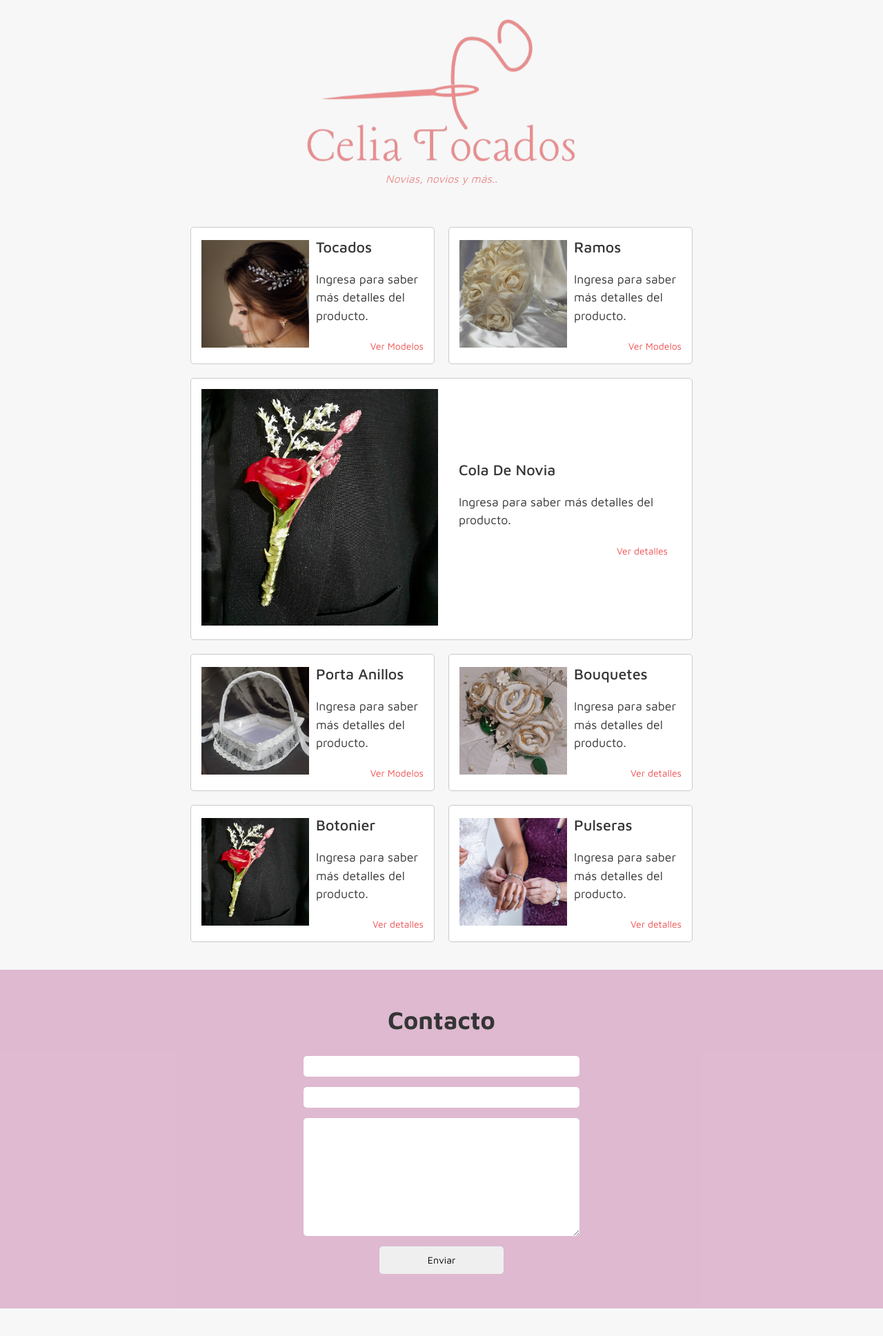
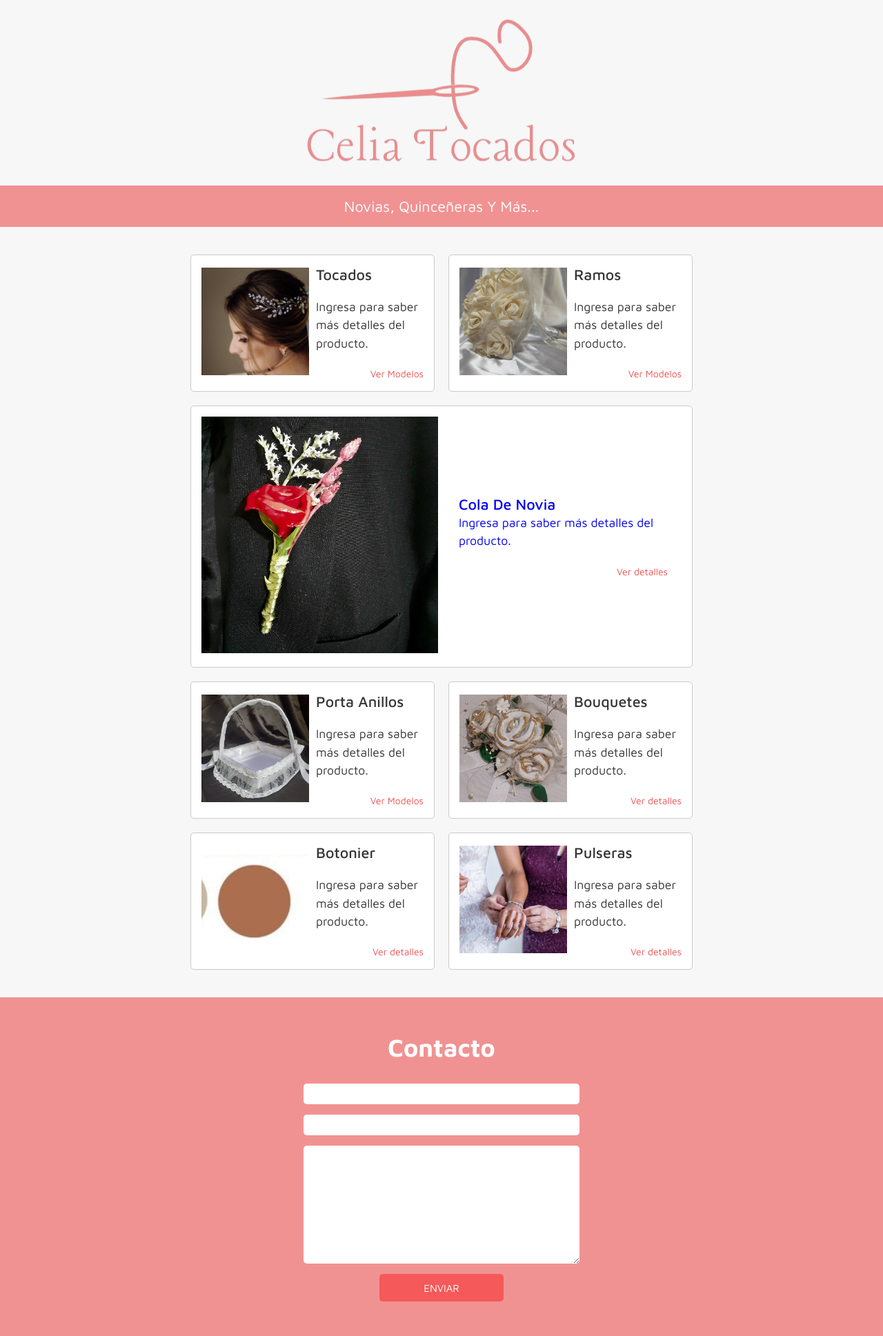
Before and after one commit to JoelPallero/Portfolio, a PHP site: page /tienda/index.html in a window 1280 px wide. Shown: the whole page at 69% size. Before the commit the page ends 1897 px from the top, so only its background shows below. Run offline with PHP 8.4, Linux system fonts and the light colour scheme.

Commit message:
Color correction

```diff
--- a/tienda/JSON/productos.json
+++ b/tienda/JSON/productos.json
@@ -52,6 +52,7 @@
           "largo": "20cm",
           "ancho": "17cm"
         },
+        "color": "a elección",
         "description": "",
         "price": "A consultar"
       },
@@ -62,6 +63,7 @@
         "medidas": {
           "diámetro": "40cm"
         },
+        "color": "a elección",
         "description": "",
         "price": "A consultar"
       }
@@ -70,6 +72,7 @@
       {
         "name": "Botonier",
         "img": "",
+        "color": "a elección",
         "description": "",
         "price": "A consultar"
       }
@@ -78,6 +81,7 @@
       {
         "name": "Bouquete para torta",
         "img": "",
+        "color": "a elección",
         "description": "",
         "price": "A consultar"
       }
@@ -86,6 +90,7 @@
       {
         "name": "Cola de novia",
         "img": "",
+        "color": "a elección",
         "description": "Se alquila o se hacen colas a medida. Consultar precios para ambos casos",
         "price": "A consultar"
       }
@@ -94,6 +99,7 @@
       {
         "name": "Pulseras para dama de honor",
         "img": "",
+        "color": "a elección",
         "description": "",
         "price": "A consultar"
       }
--- a/tienda/Productos/producto.html
+++ b/tienda/Productos/producto.html
@@ -22,10 +22,13 @@
                 <a href="/tienda/index.html" class="logo-link">
                     <img src="/tienda/img/logo-small-rosa2.png" alt="" class="logo">
                 </a>
-                <h2 class="subtitle">Novias, novios y más..</h2>
             </div>
         </div>
     </header>
+
+    <div class="slogan">
+        <h3>Novias, quinceñeras y más...</h3>
+    </div>
 
     <main class="main container container">
         <section class="main-section">
--- a/tienda/css/celia.css
+++ b/tienda/css/celia.css
@@ -44,7 +44,7 @@ Variables
     --bg-body: #f3f3f39f; /* #daa7bc73 */
     --bg-article: #ffffff;
 
-    --bg-footer: #cf92b89a;
+    --bg-footer: #ab6e4f75;
 
     /* border color */
     --border-color: #cacaca;
@@ -207,6 +207,12 @@ img {
     gap: 20px;
 }
 
+.article-link{
+    text-decoration: none;
+    color: var();
+}
+
+
 .article{
     padding: 20px;
     background-color: var(--bg-article);
@@ -218,7 +224,6 @@ img {
     gap: 10px;
     border: 1px solid var(--border-color);
     border-radius: 5px;
-    cursor: pointer;
 }
 
 .article:hover {
@@ -249,9 +254,25 @@ img {
 
 /* Footer */
 
+.slogan{
+    width: 100%;
+    height: 60px;
+    background-color: #ee53539d;
+    display: flex;
+    justify-content: center;
+    align-items: center;
+    color: #ffffff;
+    text-transform: none;
+
+}
+
 .footer{
     width: 100%;
-    background-color: var(--bg-footer);
+    /* background-color: var(--bg-footer); */
+    background-color: #ee53539d;
+    display: flex;
+    justify-content: center;
+    align-items: center;
 }
 
 .footer .container{
@@ -297,15 +318,19 @@ img {
 
 .footer-title{
     font-size: 36px;
+    color: #ffffff;
 }
 
 .send-button{
     width: 180px;
     height: 40px;
-    /* background-color: #86895d; */
+    background-color: #f74747c2;
+    color: #ffffff;
     border: 0;
     outline: 0;
     border-radius: 5px;
+    font-size: 15px;
+    text-transform: uppercase;
 }
 
 @media (min-width: 480px) {
--- a/tienda/index.html
+++ b/tienda/index.html
@@ -8,7 +8,7 @@
 
     <link rel="stylesheet" href="/tienda/css/celia.css">
     <link rel="stylesheet" href="/tienda/css/normalize.css">
-    <link rel="shortcut icon" href="/img/" type="image/x-icon">
+    <link rel="shortcut icon" href="/tienda/img/logo-small.png" type="image/x-icon">
 
     <title>Celia </title>
 </head>
@@ -22,10 +22,13 @@
                 <a href="/tienda/index.html" class="logo-link">
                     <img src="/tienda/img/logo-small-rosa2.png" alt="" class="logo">
                 </a>
-                <h2 class="subtitle">Novias, novios y más..</h2>
             </div>
         </div>
     </header>
+
+    <div class="slogan">
+        <h3>Novias, quinceñeras y más...</h3>
+    </div>
 
     <main class="main container container">
         <section class="main-section">
@@ -59,6 +62,7 @@
             </article>
 
             <article class="article cola-novia">
+                <a href="/tienda/botonier/producto.html" class="article-link">
                     <picture>
                         <img loading="lazy" src="/tienda/img/botonier.jpg" alt="" class="producto-img"
                             type="img/jpeg">
@@ -73,6 +77,7 @@
                         </p>
                         <a href="/tienda/botonier/producto.html" class="product-link" id="bridal-tail">Ver detalles</a>
                     </div>
+                </a>
             </article>
 
             <article class="article">
@@ -106,8 +111,8 @@
             </article>
 
             <article class="article">
-                <picture>
-                    <img loading="lazy" src="/tienda/img/botonier.jpg" alt="" class="producto-img"
+                <picture> <!--/tienda/img/botonier.jpg -->
+                    <img loading="lazy" src="/tienda/img/color.png" alt="" class="producto-img"
                         type="img/jpeg">
                 </picture>
 
```
Also changed, not shown: tienda/img/color.png (added). Lines whose indentation alone changed are shown as unchanged.
